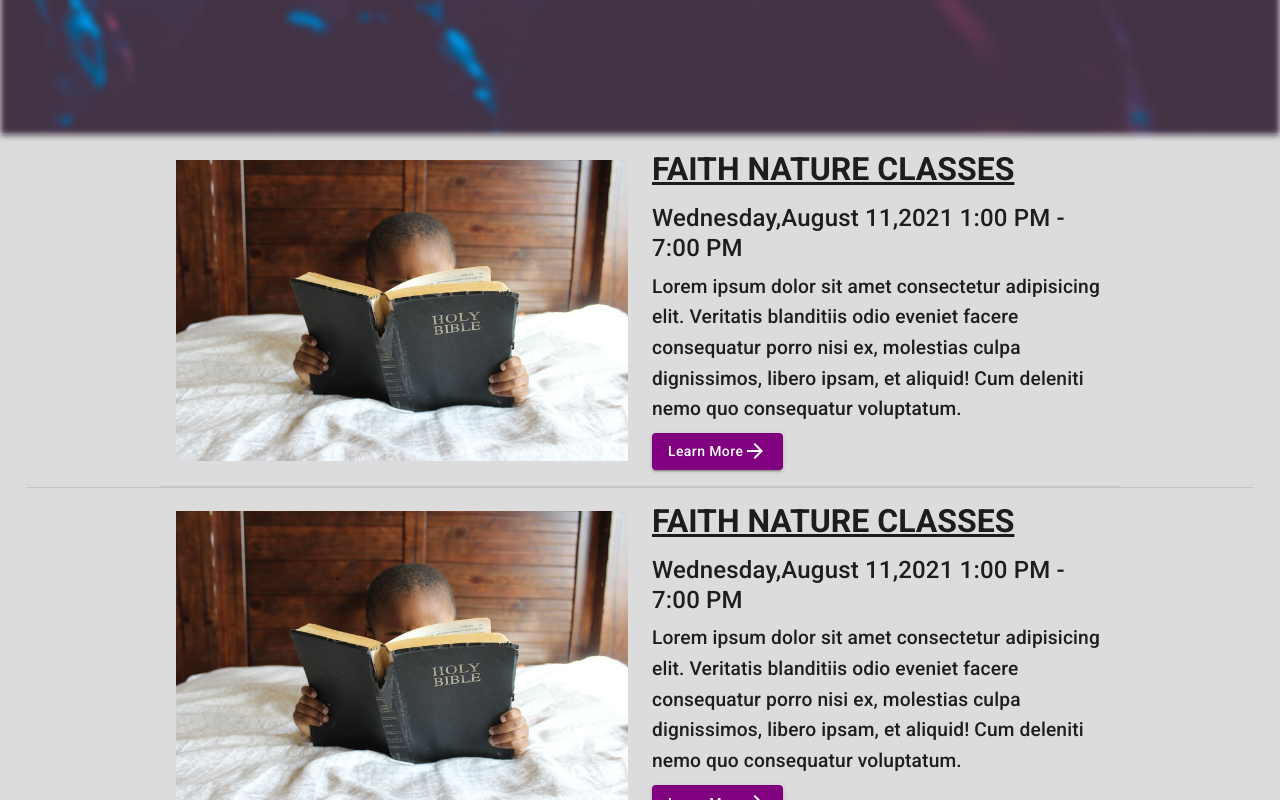
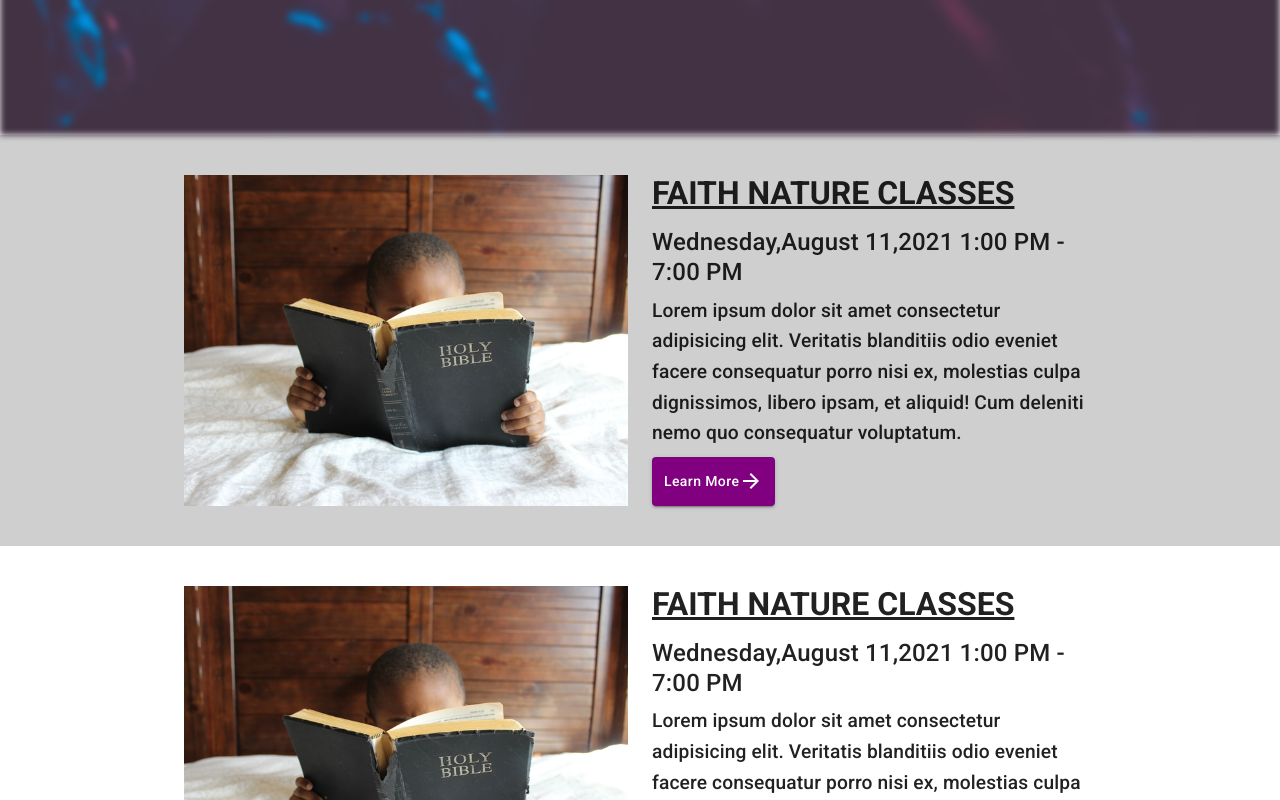
Before and after one commit to KyU-Christian-Union/kyucuwebapp, a React (Create React App) app: page /events in a window 1280 px wide. Shown: the part 380-1180 px from the top of the page. Built offline with nearby package versions, Linux system fonts and the light colour scheme.

Commit message:
change background of each event

```diff
--- a/src/components/EventWrapper/Event.jsx
+++ b/src/components/EventWrapper/Event.jsx
@@ -1,4 +1,4 @@
-import { Container, Box, Grid, Typography, Button } from '@material-ui/core';
+import { Container, Grid, Typography, Button } from '@material-ui/core';
 import React from 'react';
 import { makeStyles } from '@material-ui/core/styles';
 import ArrowForwardIcon from '@material-ui/icons/ArrowForward';
@@ -6,14 +6,11 @@ import upcomingeventImage from '../../assets/images/upcomingevent_image.jpg';
 
 const useStyles = makeStyles(theme => ({
   eventContainer: {
-    padding: theme.spacing(2),
-    borderBottom: '1px solid #C5C6D0'
-  },
-  eventBox: {
-    boxShadow: ' 0px 3px 0px -2px rgba(0, 0, 0, 0.1) '
+    paddingTop: theme.spacing(5),
+    paddingBottom: theme.spacing(5)
   },
   eventImage: {
-    objectFit: 'contain'
+    objectFit: 'cover'
   },
   eventHeader: {
     fontWeight: 700,
@@ -29,24 +26,26 @@ const useStyles = makeStyles(theme => ({
   eventInfo: {
     marginBottom: theme.spacing(1),
     fontSize: '1.2rem'
+  },
+  eventButton: {
+    padding: theme.spacing(1.5)
   }
 }));
 
 const Event = () => {
   const classes = useStyles();
   return (
-    <Box className={classes.eventBox}>
-      {/** change background images randomly between white and grey hex */}
-      <Container className={classes.eventContainer} justifyContent="center" maxWidth="md">
+    <Container className={classes.eventContainer} maxWidth="lg">
+      <Container maxWidth="md">
         <Grid container spacing={3}>
           <Grid item xs={12} sm={6} md={6} lg={6}>
             {/** change image size for sm devices */}
             {/** position the date on top of the image and add a z-index */}
             <img
               src={upcomingeventImage}
+              alt=" eventPicture"
               width="100%"
               height="100%"
-              alt=" eventPicture"
               className={classes.eventImage}
             />
           </Grid>
@@ -69,7 +68,7 @@ const Event = () => {
           </Grid>
         </Grid>
       </Container>
-    </Box>
+    </Container>
   );
 };
 
--- a/src/components/EventWrapper/EventWrapper.jsx
+++ b/src/components/EventWrapper/EventWrapper.jsx
@@ -5,14 +5,17 @@ import Event from './Event';
 
 const useStyles = makeStyles(theme => ({
   eventWrapperContainer: {
-    backgroundColor: 'rgba(0, 0, 0, 0.12)'
+    background: '#CFCFCF',
+    padding: theme.spacing(0),
+    '&>:nth-child(even)': {
+      background: 'white'
+    }
   }
 }));
 
 const EventWrapper = () => {
   const classes = useStyles();
   return (
-    /** use box instead */
     <Container maxWidth="lg" className={classes.eventWrapperContainer}>
       <Event />
       <Event />
--- a/src/pages/EventsPage/EventsPage.jsx
+++ b/src/pages/EventsPage/EventsPage.jsx
@@ -34,7 +34,7 @@ const EventsPage = () => {
           filter: 'blur(3px)'
         }}
       />
-      {/** add a centered typography */}
+      {/** add an 'Upcoming Events' centered typography */}
       <EventWrapper />
       <Footer />
     </>
```
